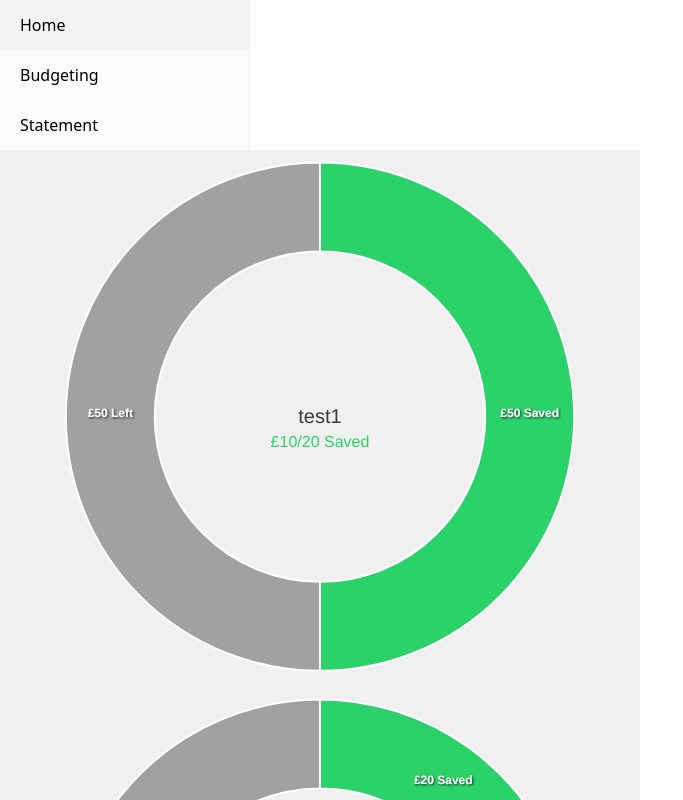
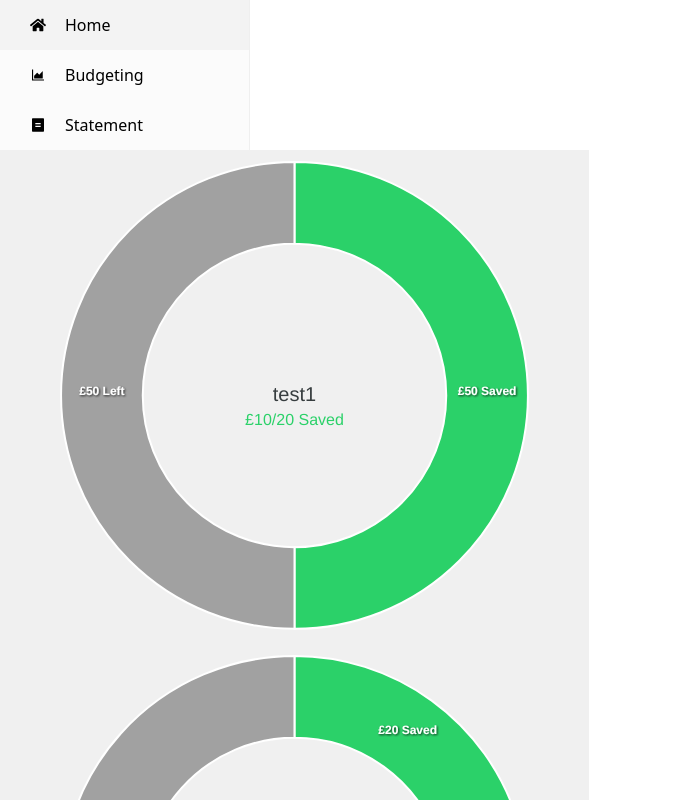
Before and after one commit to RossNE99/Wealth-Warden, a React (Vite) app: page / in a window 1280 px wide. Shown: the top 800 px of the page, without its empty margins (0-683 px from the left). Built offline with nearby package versions, Linux system fonts and the light colour scheme.

Commit message:
Added navbar icons and cleaned up nav bar and spacing

```diff
--- a/package.json
+++ b/package.json
@@ -17,6 +17,7 @@
     "react": "^18.2.0",
     "react-apexcharts": "^1.4.1",
     "react-dom": "^18.2.0",
+    "react-icons": "^5.0.1",
     "react-pro-sidebar": "^1.1.0",
     "react-router-dom": "^6.22.3"
   },
--- a/src/App.jsx
+++ b/src/App.jsx
@@ -10,8 +10,8 @@ function App() {
 
 
   return (
-    <div>
-      <Navbar />
+    <div className=''>
+      <Navbar>
         <Routes>
           <Route path="/" element={<Home />} />
           <Route path="/Home" element={<Home />} />
@@ -19,6 +19,7 @@ function App() {
           <Route path="/Budgeting" element={<Budgeting />} />
           <Route path="/Statement" element={<Statement />} />
         </Routes>
+      </Navbar>
     </div>
 
   )
--- a/src/components/HomePot/Index.jsx
+++ b/src/components/HomePot/Index.jsx
@@ -3,7 +3,15 @@ import ReactApexChart from 'react-apexcharts';
 
 function HomePot({name, ammountInInPot, totalAllocated, type}) {
     const AmmountLeftToSave = totalAllocated-ammountInInPot
-    const [potChartData, setPotChartData] = useState()
+    const [potChartData, setPotChartData] = useState({ //this inital state is needed to trigger a rerender when the actual data is loaded
+      series: [ammountInInPot, AmmountLeftToSave],     //this is to fix a apex chart bug where sometimes the intial render of the chart will be the wrong size
+            options: {
+              chart: {
+                type: 'donut',
+              },
+          }
+        }
+    )
 
       const CreatePotChartData = () => {
         const chartColor = type==="save" ? '#2BD169' : type==="spend" ? '#FF4C4C' : null
@@ -56,16 +64,10 @@ function HomePot({name, ammountInInPot, totalAllocated, type}) {
 
     useEffect(() => {
         CreatePotChartData()
-    },[])
-
-    useEffect(() => {
-        CreatePotChartData()
     },[name, ammountInInPot, totalAllocated])
 
-    if(!potChartData) return
-
     return (
-    <div style={{minWidth:"45%", maxWidth:"50%", minHeight:"10vh", backgroundColor:"#F0F0F0"}} className="rounded-lg">
+    <div style={{minWidth:"45%", maxWidth:"46%", backgroundColor:"#F0F0F0"}} className="rounded-lg m-1">
      <ReactApexChart options={potChartData.options} series={potChartData.series} type="donut" />
     </div>
   )
--- a/src/components/HomePotsContainer/Index.jsx
+++ b/src/components/HomePotsContainer/Index.jsx
@@ -4,7 +4,7 @@ import HomePot from '../HomePot/Index'
 function HomePotsContainer() {
   const moc =[{name: "test1", ammountInInPot: 10, totalAllocated: 20, type:"save"}, {name: "test2", ammountInInPot: 2, totalAllocated: 10, type:"save"}, {name: "test3", ammountInInPot: 2, totalAllocated: 10,type:"spend"}]
   return (
-    <div className='shadow-lg rounded flex flex-wrap'>
+    <div className='md:col-span-6 sm:col-span-1 shadow-lg rounded flex flex-wrap justify-around mb-auto m-2'>
       {moc.map((pot) => (
         <HomePot key={pot.name} {...pot} />
       ))}
--- a/src/components/Navbar/Index.jsx
+++ b/src/components/Navbar/Index.jsx
@@ -1,11 +1,30 @@
 import { Sidebar, Menu, MenuItem } from 'react-pro-sidebar';
 import { Link } from 'react-router-dom';
 import React from 'react'
+import { useState } from 'react';
+import { FaHome } from "react-icons/fa";
+import { RiBillFill } from "react-icons/ri";
+import { AiOutlineAreaChart } from "react-icons/ai";
+import { GiHamburgerMenu } from "react-icons/gi";
 
 
-function Navbar() {
+function Navbar({children}) {
+  const [toggled, setToggled] = useState(false);
+  const [broken, setBroken] = useState(window.matchMedia('(max-width: 764px)').matches);
+
+  const height = !broken ? `100vh` : "auto"
+
   return (
-    <Sidebar>
+    <>
+     {broken && <button className="bg-blue-500 hover:bg-blue-700 text-white font-bold m-3 py-2 px-4 rounded" onClick={() => setToggled(!toggled)}><GiHamburgerMenu /></button>}
+    <div className='flex' style={{ height, minHeight: '400px' }}>
+    <Sidebar
+    toggled={toggled}
+    customBreakPoint="764px"
+    onBreakPoint={setBroken}
+    onBackdropClick={() => setToggled(false)}
+    transitionDuration={1000}
+    >
       <Menu
         menuItemStyles={{
           button: {
@@ -18,11 +37,14 @@ function Navbar() {
           },
         }}
       >
-        <MenuItem component={<Link to="/Home" />}> Home</MenuItem>
-        <MenuItem component={<Link to="/Budgeting" />}> Budgeting</MenuItem>
-        <MenuItem component={<Link to="/Statement" />}> Statement</MenuItem>
+        <MenuItem component={<Link to="/Home" />} icon={<FaHome />}> Home</MenuItem>
+        <MenuItem component={<Link to="/Budgeting" />} icon={<AiOutlineAreaChart/>}> Budgeting</MenuItem>
+        <MenuItem component={<Link to="/Statement" />} icon={<RiBillFill />}> Statement</MenuItem>
       </Menu>
     </Sidebar>
+    {children}
+    </div>
+    </>
   )
 }
 
--- a/src/pages/Home.jsx
+++ b/src/pages/Home.jsx
@@ -3,9 +3,9 @@ import HomePotsContainer from '../components/HomePotsContainer/Index'
 
 function Home() {
   return (
-    <div className='grid md:grid-cols-2 sm:grid-cols-1 gap-1'>
+    <div className='grid md:grid-cols-10 sm:grid-cols-1 gap-1 container mx-auto'>
       <HomePotsContainer/>
-      <div>Log And graph here</div>
+      <div className='md:col-span-4 sm:col-span-1'>Log And graph here</div>
     </div>
   )
 }
```
Also changed, not shown: 1 other file (tests, documents, lock files or other folders). Lines whose indentation alone changed are shown as unchanged.
